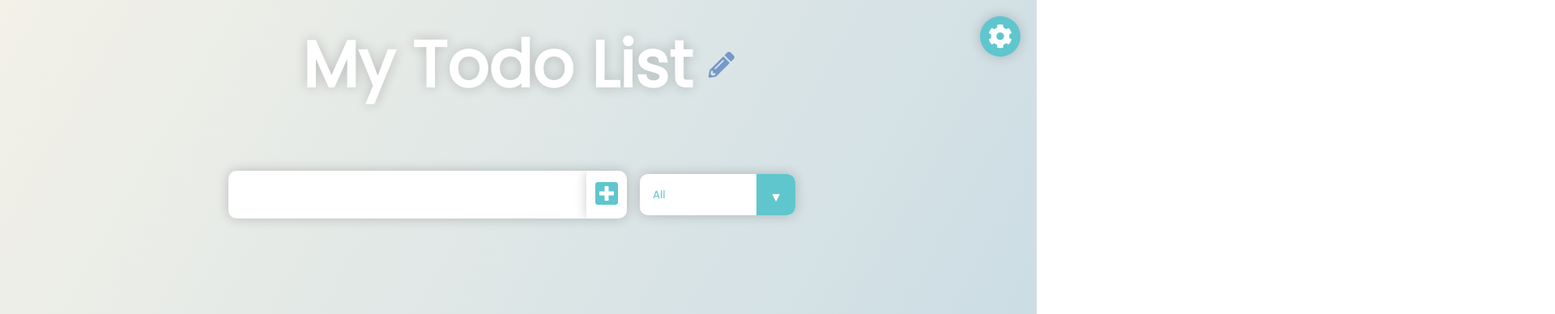
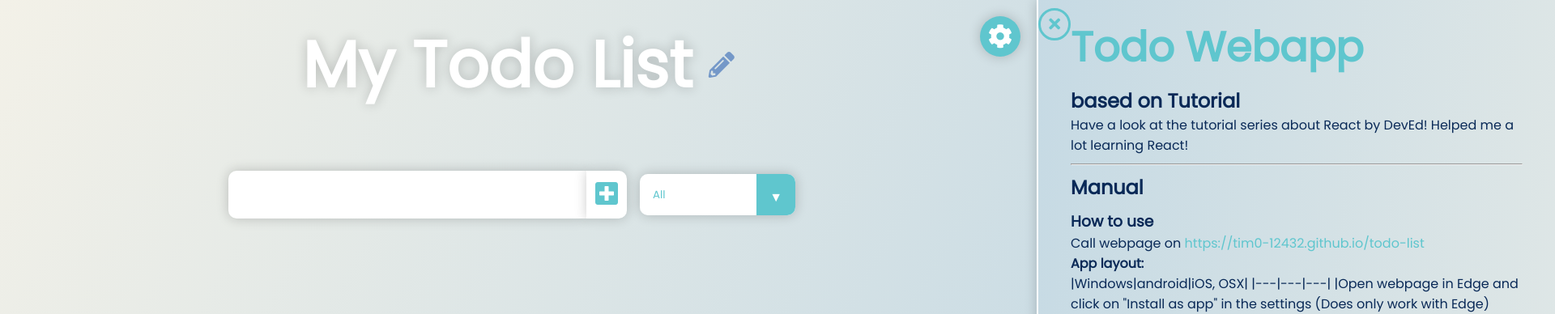
Before and after one commit to tim0-12432/todo-list, a React (Create React App) app: page / in a window 1280 px wide. Shown: the top 388 px of the page at 81% size, 1920 px wide, since content can reach past the window. Built offline with nearby package versions, Linux system fonts and the light colour scheme; grey boxes are pictures that could not be loaded.

Commit message:
added github doc

```diff
--- a/package.json
+++ b/package.json
@@ -14,8 +14,11 @@
     "react": "^17.0.1",
     "react-beautiful-dnd": "^13.0.0",
     "react-dom": "^17.0.1",
+    "react-markdown": "^5.0.3",
     "react-scripts": "4.0.3",
     "react-st-modal": "^1.1.3",
+    "react-syntax-highlighter": "^15.4.3",
+    "remark-gfm": "^1.0.0",
     "web-vitals": "^1.1.0"
   },
   "scripts": {
--- a/src/App.js
+++ b/src/App.js
@@ -1,5 +1,6 @@
 import React, { useState, useEffect } from "react";
 import { Prompt } from "react-st-modal";
+import Manual from "./components/Manual";
 import Undo from "./components/Undo";
 import Settings from "./components/Settings";
 import Header from "./components/Header";
@@ -14,6 +15,7 @@ function App() {
     const [filteredTodos, setFilteredTodos] = useState([]);
     const [title, setTitle] = useState("My Todo List");
     const [lastStep, setLastStep] = useState({now: {}, before: {}});
+    const [manualOpen, setManualOpen] = useState(false);
 
     useEffect(() => {
       getLocalTodos();
@@ -69,11 +71,15 @@ function App() {
         setTitle(newTitle);
       }
     }
+    const handleOpenManual = () => {
+      setManualOpen(!manualOpen);
+    }
 
     return (
         <div className="App">
+            <Manual open={ manualOpen } setManualOpen={ setManualOpen } />
             <Undo lastStep={ lastStep } setLastStep={ setLastStep } setTodos={ setTodos } />
-            <Settings title={ title } todos={ todos } setTodos={ setTodos } />
+            <Settings title={ title } todos={ todos } setTodos={ setTodos } handleOpenManual={ handleOpenManual } />
             <Header title={ title } changeTitleHandler={ changeTitleHandler } />
             <Form inputText={ inputText } setInputText={ setInputText } todos={ todos } setTodos={ setTodos } setFilter={ setFilter } />
             <TodoList todos={ filteredTodos } setTodos={ setTodos } lastStep={ lastStep } setLastStep={ setLastStep }/>
--- a/src/components/FloatingInfo.js
+++ b/src/components/FloatingInfo.js
@@ -16,7 +16,7 @@ const FloatingInfo = () => {
                 <p><i className="fas fa-cookie-bite" />No cookies!</p>
                 <p><i className="fas fa-database" />No hidden cache!</p>
                 <p><i className="far fa-hdd" />Data stored in your browser's local storage!</p>
-                <p><i className="fab fa-github" />Open source!</p>
+                <p><i className="fab fa-github" /><a href="https://github.com/tim0-12432/todo-list" target="_blank">Open source!</a></p>
             </div>
         </div>
     );
--- /dev/null
+++ b/src/components/Manual.js
@@ -0,0 +1,35 @@
+import React, { useState, useEffect } from "react";
+import ReactMarkdown from "react-markdown";
+import { Prism as SyntaxHighlighter } from "react-syntax-highlighter/dist/cjs/styles/prism";
+import { materialDark } from "react-syntax-highlighter/dist/cjs/styles/prism";
+
+import mdFile from "./../docs/markdown/manual.md";
+
+const gfm = require("remark-gfm");
+
+export default function Manual({ open, setManualOpen }) {
+    const [markdown, setMarkdown] = useState("");
+
+    useEffect(() => {
+        fetch(mdFile)
+            .then((response) => response.text())
+            .then(text => {
+                setMarkdown(text);
+            });
+    }, []);
+
+    const renderers = {
+        code: ({ language, value }) => {
+            return <SyntaxHighlighter style={ materialDark } language={ language } children={ value } />
+        }
+    };
+
+    return (
+        <div className={ `manual ${open ? "manual-open" : ""}` }>
+            <div className="manualClose" onClick={ () => setManualOpen(false) }>
+                <i className="fas fa-times"></i>
+            </div>
+            <ReactMarkdown plugins={[gfm]} renderers={ renderers } children={ markdown } />
+        </div>
+    )
+}
--- a/src/components/Settings.js
+++ b/src/components/Settings.js
@@ -4,7 +4,7 @@ import { CustomDialog } from "react-st-modal";
 import TodoImportMenu from "./TodoImportMenu";
 import TodoExportMenu from "./TodoExportMenu";
 
-const Settings = ({ title, todos, setTodos }) => {
+const Settings = ({ title, todos, setTodos, handleOpenManual }) => {
     const [opened, setOpened] = useState(false);
 
     const openHandler = () => {
@@ -47,6 +47,10 @@ const Settings = ({ title, todos, setTodos }) => {
                 <i className={ `fas fa-${ opened ? "times": "cog" }` } />
             </div>
             <div className="settings-menu" style={{ display: `${ opened ? "flex" : "none" }` }}>
+                <button onClick={ handleOpenManual }>
+                    <i className="fas fa-map" />
+                    <h3>Manual</h3>
+                </button>
                 <button onClick={ importHandler } disabled>
                     <i className="fas fa-file-upload" />
                     <h3>Import</h3>
--- /dev/null
+++ b/src/docs/markdown/manual.md
@@ -0,0 +1,62 @@
+# Todo Webapp
+
+## based on Tutorial
+Have a look at the tutorial series about React by DevEd!
+Helped me a lot learning React!
+
+---
+
+## Manual
+### How to use
+Call webpage on [https://tim0-12432.github.io/todo-list](https://tim0-12432.github.io/todo-list)
+
+#### App layout:
+|Windows|android|iOS, OSX|
+|---|---|---|
+|Open webpage in Edge and click on "Install as app" in the settings (Does only work with Edge) ![edge](https://github.com/tim0-12432/todo-list/blob/main/src/docs/edge-app.JPG)|Open webpage and click on "Add to Homescreen" in the settings (Works with nearly every browser based on Chromium) ![chromium](https://github.com/tim0-12432/todo-list/blob/main/src/docs/chromium-app.jpeg)|Do not use apple products!|
+
+
+---
+
+### Todos
+
+* Create Todo
+  * ![create](https://github.com/tim0-12432/todo-list/blob/main/src/docs/create-todo.JPG)
+* Edit text
+  * ![edit1](https://github.com/tim0-12432/todo-list/blob/main/src/docs/edit-text.JPG)
+  * ![edit2](https://github.com/tim0-12432/todo-list/blob/main/src/docs/edit-text2.JPG)
+* Complete / uncomplete Todos
+  * ![complete1](https://github.com/tim0-12432/todo-list/blob/main/src/docs/complete.JPG)
+  * ![complete2](https://github.com/tim0-12432/todo-list/blob/main/src/docs/complete2.JPG)
+* Delete Todo
+  * ![delete1](https://github.com/tim0-12432/todo-list/blob/main/src/docs/delete.JPG)
+  * ![delete2](https://github.com/tim0-12432/todo-list/blob/main/src/docs/delete2.JPG)
+
+---
+
+### Subtodos
+
+* Make Subtodos
+  * ![subtodo](https://github.com/tim0-12432/todo-list/blob/main/src/docs/subtodo.JPG)
+* Switch to normal Todo
+  * ![normal](https://github.com/tim0-12432/todo-list/blob/main/src/docs/normal-todo.JPG)
+* Collapse Subtodos
+  * ![collapse](https://github.com/tim0-12432/todo-list/blob/main/src/docs/collapse.JPG)
+  * ![uncollapse](https://github.com/tim0-12432/todo-list/blob/main/src/docs/uncollapse.JPG)
+
+---
+
+### Todolist
+
+* Change title of the todolist
+  * ![title1](https://github.com/tim0-12432/todo-list/blob/main/src/docs/title.JPG)
+  * ![title2](https://github.com/tim0-12432/todo-list/blob/main/src/docs/title2.JPG)
+* Export Todolist
+  * ![settings](https://github.com/tim0-12432/todo-list/blob/main/src/docs/settings.JPG)
+  * ![export](https://github.com/tim0-12432/todo-list/blob/main/src/docs/export.JPG)
+* Import Todolist
+  * Coming soon!
+
+---
+
+License: Changes under MIT
--- a/src/index.scss
+++ b/src/index.scss
@@ -17,6 +17,8 @@ body {
     color: $header_color;
     font-family: 'Poppins', sans-serif;
     min-height: 100vh;
+    width: 100%;
+    overflow-x: hidden;
 }
 ::-webkit-scrollbar {
     width: 20px;
@@ -429,6 +431,14 @@ select {
             font-size: 20px;
             margin-right: 15px;
         }
+        a {
+            color: $accent;
+            text-decoration: none;
+
+            &:hover, &:focus {
+                text-decoration: underline;
+            }
+        }
     }
 }
 /* ===========
@@ -548,6 +558,102 @@ select {
         }
     }
 }
+/* ===========
+    MANUAL
+=========== */
+.manual {
+    max-width: 50%;
+    min-height: 100vh;
+    position: absolute;
+    top: 0;
+    right: 0;
+    background: linear-gradient(to top left, $bg1, $bg2);
+    z-index: 20;
+    padding: 20px 40px;
+    color: $font_color;
+    border-left: 2px solid white;
+    border-bottom: 2px solid white;
+    border-bottom-left-radius: 20px;
+    box-shadow: 0 0 15px rgba($color: black, $alpha: .2);
+    transform: translateX(100%);
+    transition: .3s ease;
+
+    &.manual-open {
+        transform: translateX(0);
+
+        .manualClose {
+            left: -50px;
+            transition: .3s ease;
+        }
+    }
+
+    .manualClose {
+        position: absolute;
+        top: 10px;
+        left: 0;
+        border: 3px solid $accent;
+        height: 40px;
+        width: 40px;
+        border-radius: 50%;
+        display: flex;
+        justify-content: center;
+        align-items: center;
+        color: $accent;
+        background: transparent;
+        font-size: 20px;
+        transition: .3s ease;
+
+        &:hover, &:focus {
+            background: $accent;
+            color: $input_color;
+        }
+    }
+    > h1 {
+        color: $accent;
+        font-size: 4vw;
+    }
+    > h2, > h3 {
+        margin-top: 10px;
+    }
+    > hr {
+        margin-top: 10px;
+    }
+    > table {
+        > thead {
+            > tr {
+                > th {
+                    border-right: 2px solid $font_color_completed;
+
+                    &:last-child {
+                        border: none;
+                    }
+                }
+            }
+        }
+        > tbody {
+            > tr {
+                > td {
+                    padding: 5px;
+                    border-right: 2px solid $font_color_completed;
+
+                    &:last-child {
+                        border: none;
+                    }
+                }
+            }
+        }
+    }
+    a, a:visited {
+        color: $accent;
+        text-decoration: none;
+        transition: .3s ease;
+    }
+    a:hover, a:focus {
+        text-decoration: underline;
+    }
+}
+
+
 
 /* ===========
     MOBILE DISPLAY
@@ -599,4 +705,15 @@ select {
             width: 100%;
         }
     }
+    .manual {
+        max-width: 100%;
+        width: 100%;
+
+        &.manual-open {
+            .manualClose {
+                left: auto;
+                right: 10px;
+            }
+        }
+    }
 }
```
Also changed, not shown: 1 other file (tests, documents, lock files or other folders).
